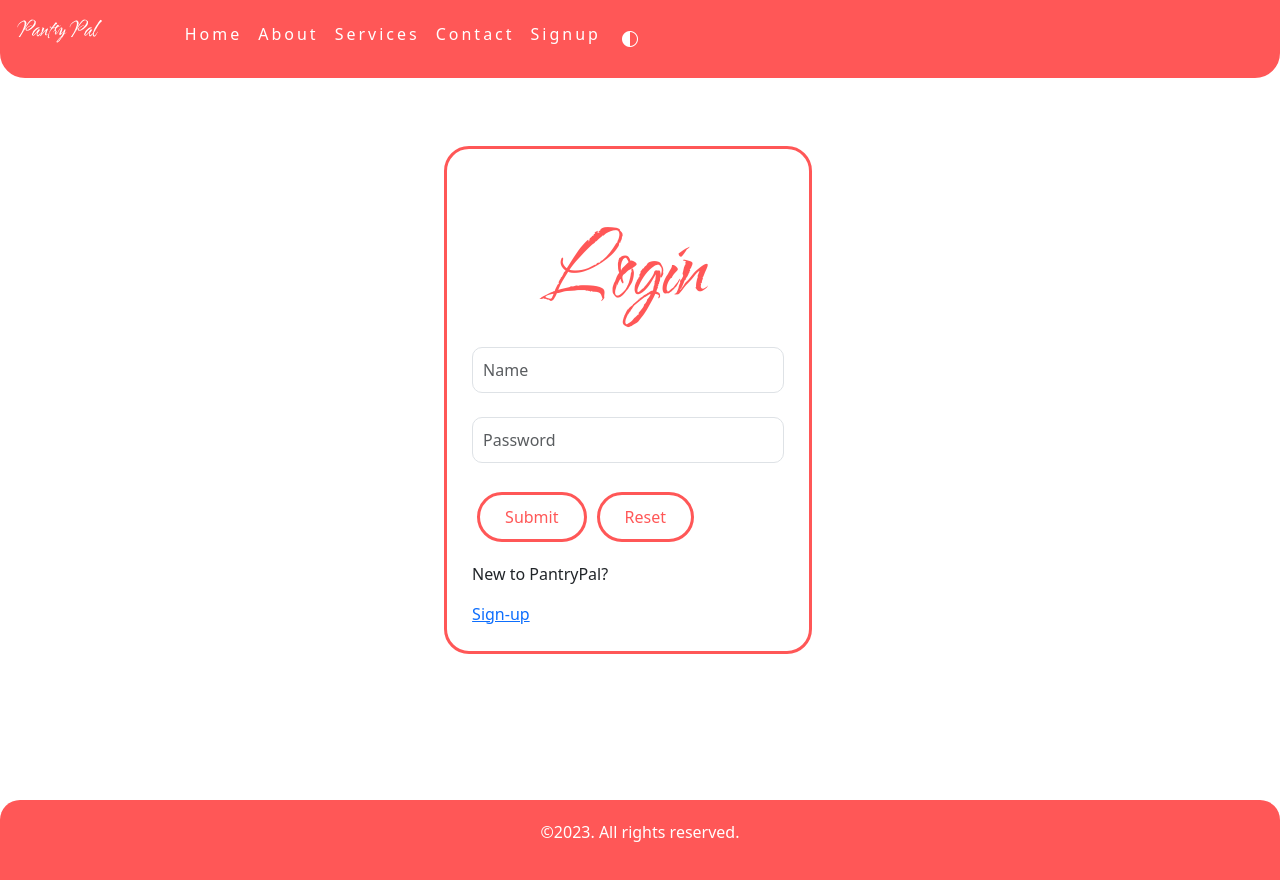
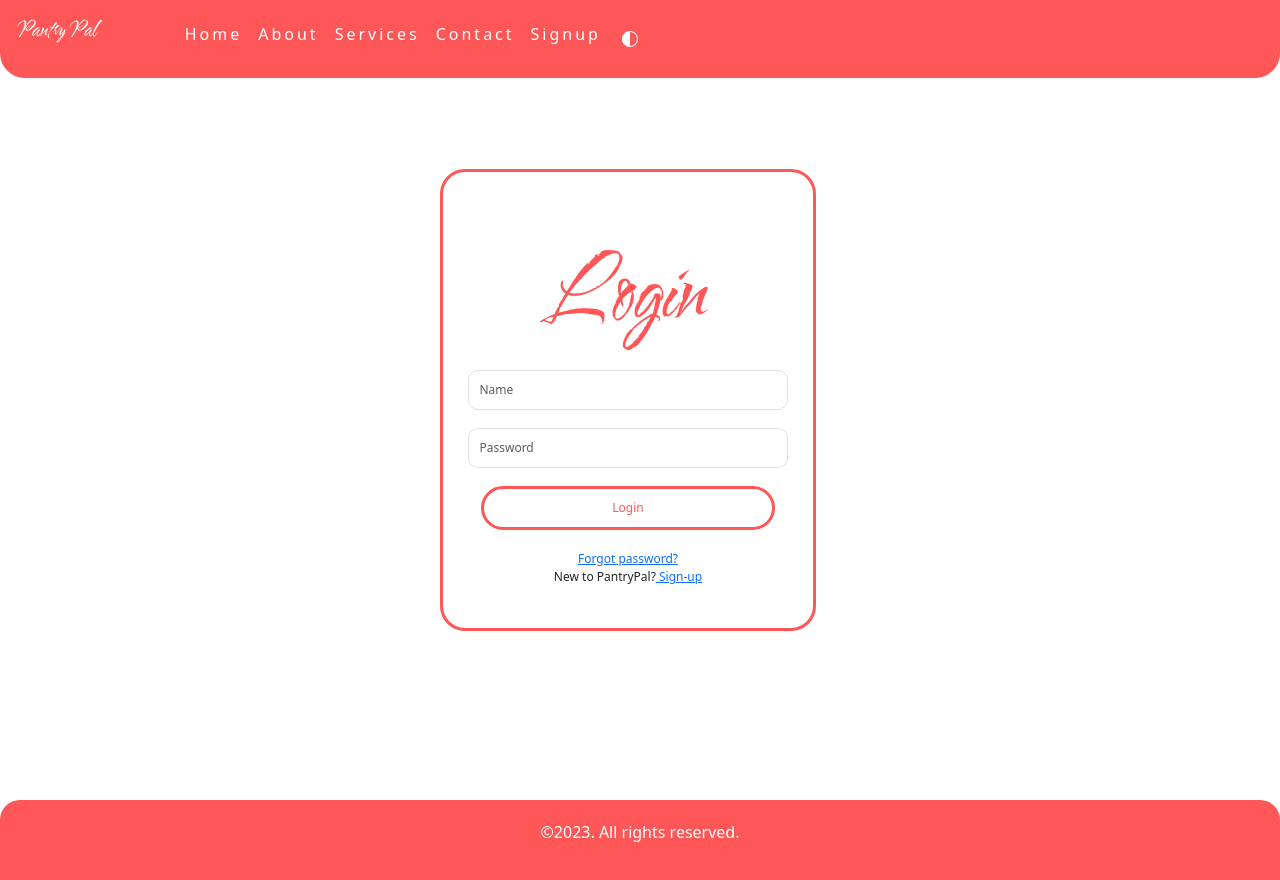
Before and after one commit to ydkulks/PantryPal, a React (Create React App) app: page /Login in a window 1280 px wide. Built offline with nearby package versions, Linux system fonts and the light colour scheme.

Commit message:
Encryption of password in db and minor changes in frontend

```diff
--- a/package.json
+++ b/package.json
@@ -6,6 +6,7 @@
     "@testing-library/jest-dom": "^5.16.5",
     "@testing-library/react": "^13.4.0",
     "@testing-library/user-event": "^13.5.0",
+    "bcrypt": "^5.1.0",
     "body-parser": "^1.20.1",
     "bootstrap": "^5.3.0-alpha1",
     "bootstrap-icons": "^1.10.3",
--- a/src/pages/Login/Login.js
+++ b/src/pages/Login/Login.js
@@ -33,6 +33,7 @@ const Login = () => {
       }
     } catch (err) {
       console.log(err);
+      Msg.innerText = 'Cannot connect to server! Try again later';
     }
   };
   return (
@@ -56,19 +57,21 @@ const Login = () => {
             {/* Login Form Password */}
             <input
               type="password"
-              id="SignupInput"
+              id="LoginInput"
               className="form-control"
               placeholder="Password"
               onChange={e => setPass(e.target.value)}
               required
             />
             <br />
-            <input type="submit" id="LoginBtn" value="Submit" />
-            <input type="reset" id="LoginBtn" />
+            <input type="submit" id="LoginBtn" value="Login" />
           </form>
           <div id="LoginMsg"></div>
-          <p>New to PantryPal?</p>
-          <a href="/signup">Sign-up</a>
+          <a href="/signup"> Forgot password?</a>
+          <p>
+            New to PantryPal?
+            <a href="/signup"> Sign-up</a>
+          </p>
         </div>
       </div>
     </div>
--- a/src/pages/Signup/Signup.js
+++ b/src/pages/Signup/Signup.js
@@ -32,15 +32,17 @@ function Signup() {
           if (result.status === 201) {
             formReset.reset();
             Msg.innerText = 'You have successfully signed up';
-          } else if(result.status === 409){
+            window.location.replace('/Login');
+          } else if (result.status === 409) {
             formReset.reset();
             Msg.innerText = 'User already exists!';
-          } else{
+          } else {
             formReset.reset();
             Msg.innerText = 'Something went wrong!';
           }
         } catch (err) {
           console.log(err);
+          Msg.innerText = 'Cannot connect to server! Try again later';
         }
       } else {
         formReset.reset();
@@ -100,8 +102,7 @@ function Signup() {
               required
             />
             <br />
-            <input type="submit" id="SignupBtn" value="Submit" />
-            <input type="reset" id="SignupBtn" />
+            <input type="submit" id="SignupBtn" value="Sign Up" />
           </form>
           <div id="SignupMsg"></div>
           <p>
--- a/src/pages/style/Login/Login.css
+++ b/src/pages/style/Login/Login.css
@@ -5,12 +5,13 @@
   padding: 10cqmin;
   width: 100%;
   height: 100vh;
-  font-size: 2vh;
+  font-size: 1.5vh;
 
   /* Align center */
   display: flex;
   align-items: center;
   justify-content: center;
+  text-align: center;
 }
 
 #LoginCard{
@@ -24,15 +25,15 @@
 #LoginInput{
   padding:10px 10px;
   border-radius: 10px;
-  font-size: 2vh;
+  font-size: 1.5vh;
 }
 
 #LoginBtn{
-  margin:5px;
-  padding:10px 25px;
+  margin: 0cqmax 1cqmax;
+  padding:10px 10cqmax;
   color: var(--bg);
   background-color: transparent;
-  border: solid;
+  border: solid var(--bg);
   border-radius: 25px;
   margin-bottom: 20px;
 }
--- a/src/pages/style/Signup/Signup.css
+++ b/src/pages/style/Signup/Signup.css
@@ -4,12 +4,13 @@
   padding: 10cqmin;
   width: 100%;
   height: 100vh;
-  font-size: 2vh;
+  font-size: 1.5vh;
 
   /* Align center */
   display: flex;
   align-items: center;
   justify-content: center;
+  text-align: center;
 }
 
 #SignupCard{
@@ -23,15 +24,17 @@
 #SignupInput{
   padding:10px 10px;
   border-radius: 10px;
-  font-size: 2vh;
+  font-size: 1.5vh;
 }
 
 #SignupBtn{
-  margin:5px;
-  padding:10px 25px;
+  /*margin:5px;
+  padding:10px 25px;*/
+  margin: 0cqmax 1cqmax;
+  padding:10px 10cqmax;
   color: var(--bg);
   background-color: transparent;
-  border: solid;
+  border: solid var(--bg);
   border-radius: 25px;
   margin-bottom: 20px;
 }
```
Also changed, not shown: server.mjs (+21 -10 lines), todo.txt, 1 other file (tests, documents, lock files or other folders).
